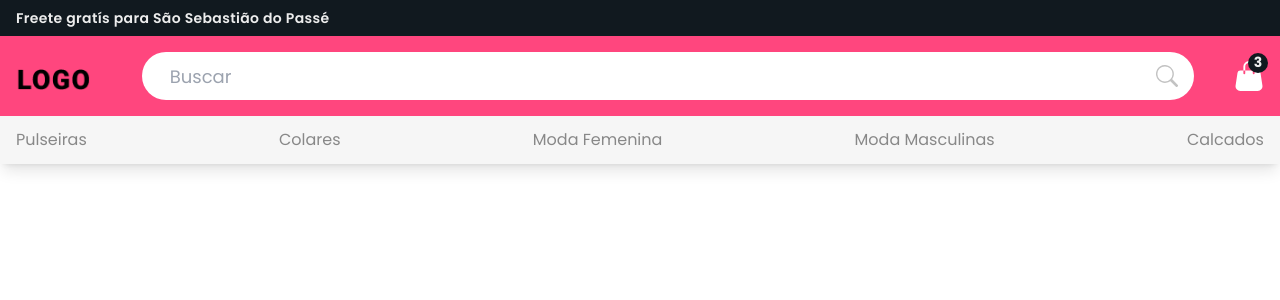
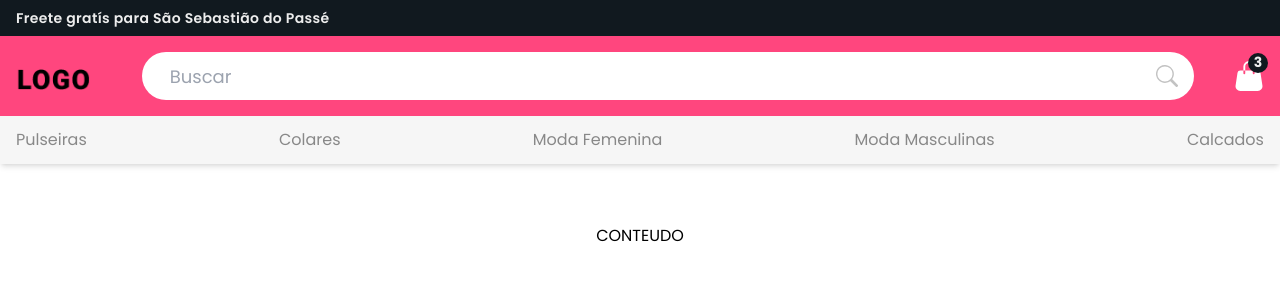
Before and after one commit to riancarlosdev/FRONT-LOJA, a Next.js app: page / in a window 1280 px wide. Shown: the top 300 px of the page. Built offline with nearby package versions, Linux system fonts and the light colour scheme.

Commit message:
alter shadow

```diff
--- a/components/2-sections/categorias.tsx
+++ b/components/2-sections/categorias.tsx
@@ -29,7 +29,7 @@ export default function Categorias_section():JSX.Element {
           ))}
         </ul>
       ) : (
-        <div className="h-full">
+        <div className="h-full select-none">
           <div className="h-full w-full relative">
             <button onClick={handleFocus} id={styles.boxCategorias} className={`h-full hover:bg-text-1 ${active && 'focus:bg-text-1'}`}>
               <div className="cursor-pointer px-5 duration-300 h-full flex items-center space-x-2">
--- a/components/container/index.tsx
+++ b/components/container/index.tsx
@@ -5,7 +5,7 @@ import { useEffect } from "react"
 
 export default function Container_component({children, background, shadow}:container_type):JSX.Element {
 
-  const classNamePrime = `w-full ${background} ${shadow && 'shadow-lg'}`
+  const classNamePrime = `w-full ${background} ${shadow && 'shadow-md'}`
 
   const { width, ref } = useResizeDetector()
 
--- a/pages/index.tsx
+++ b/pages/index.tsx
@@ -34,6 +34,10 @@ export default function Home():JSX.Element {
       <Container_component shadow={true} background='bg-4'>
         <Categorias_section />
       </Container_component>
+
+      <div className='h-36 flex items-center justify-center'>
+        <h1>CONTEUDO</h1>
+      </div>
     </main>
   )
 }
```
